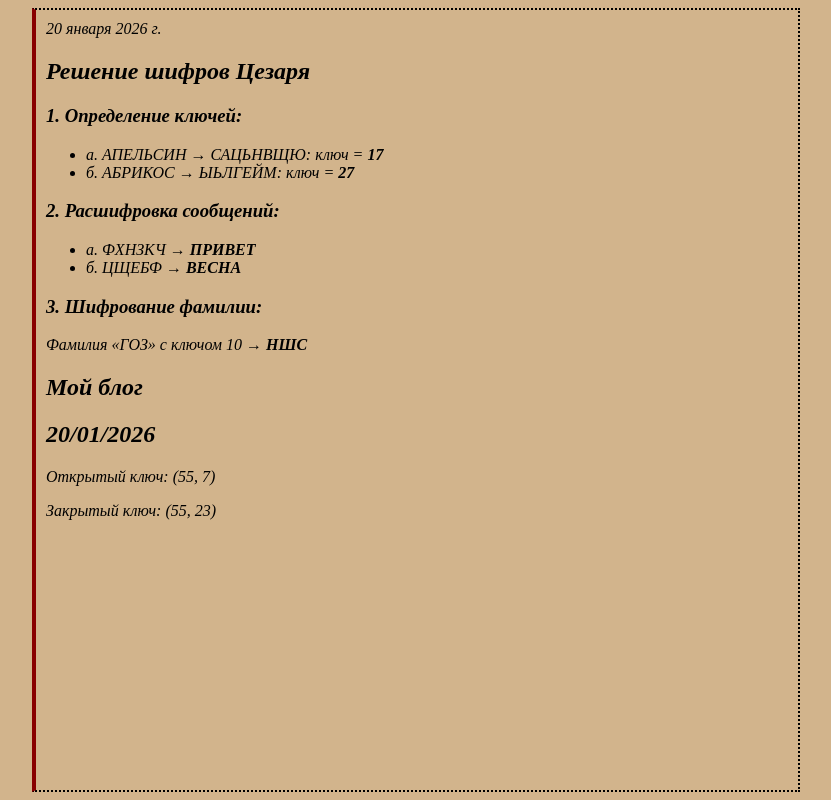
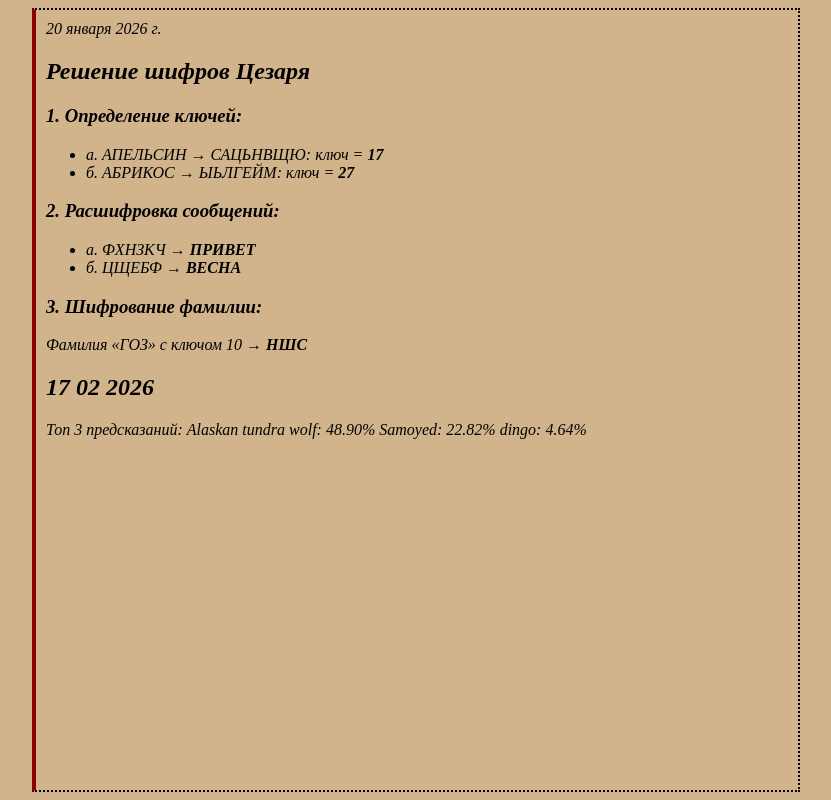
Before and after one commit to hannochka454/hannaaaa, a plain HTML site: page index.html in a window 1280 px wide. Shown: the whole page, without its empty margins (224-1055 px from the left). Drawn offline with Linux system fonts and the light colour scheme.

Commit message:
Update index.html

```diff
--- a/index.html
+++ b/index.html
@@ -33,15 +33,12 @@ rel="stylesheet" href="style.css">
 <h3>3. Шифрование фамилии:</h3>
 <p>Фамилия «ГОЗ» с ключом 10 → <strong>НШС</strong></p>
 
+
+
+  <h2> 17 02 2026</h2>
+    Топ 3 предсказаний:
+Alaskan tundra wolf: 48.90%
+Samoyed: 22.82%
+dingo: 4.64%
 </body>
 </html>
-<html lang="ru"
-<head>
-</head>
-<body>
-  <h2>Мой блог</h2>
-  <h2>20/01/2026</h2>
-  <p>Открытый ключ: (55, 7) </p>
-  <p>Закрытый ключ: (55, 23)</p>
-</body>
-</html>
```
